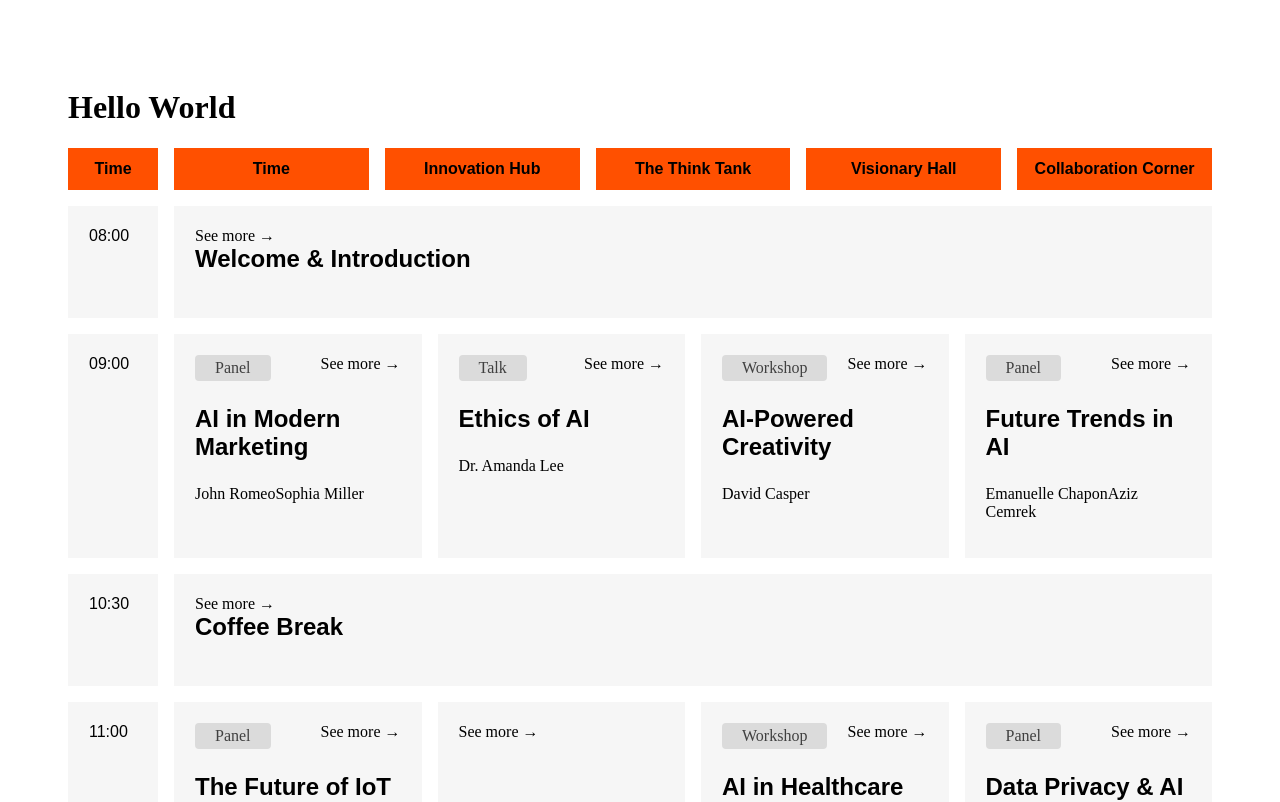
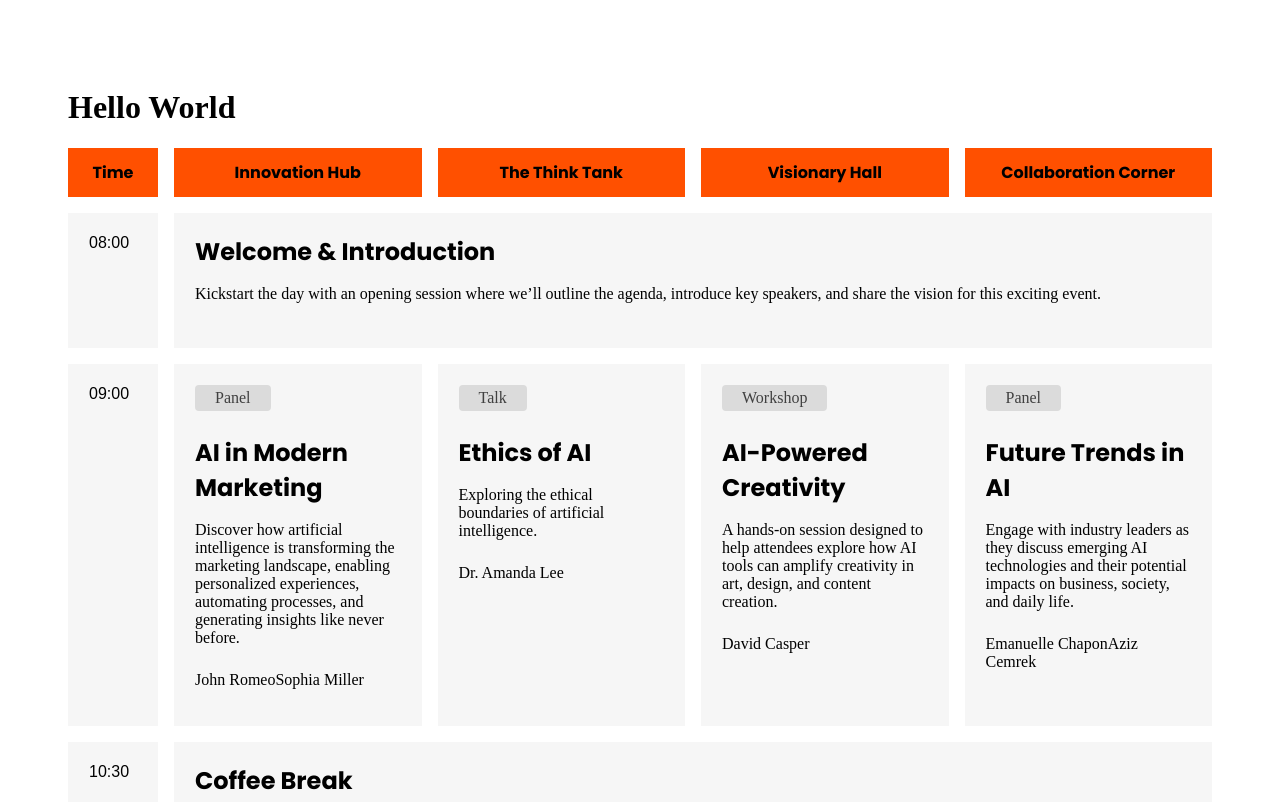
Before and after one commit to MatthiasKaesch/portfolio, a React (Vite) app in the folder event-table/: page / in a window 1280 px wide. Shown: the top 802 px of the page. Built offline with nearby package versions, Linux system fonts and the light colour scheme.

Commit message:
render all data

```diff
--- a/event-table/src/App.css
+++ b/event-table/src/App.css
@@ -1,3 +1,5 @@
+@import url('https://fonts.googleapis.com/css2?family=Poppins:wght@400;700&display=swap');
+
 .wrapper {
   @media (min-width: 1140px) {
     padding: 3.75rem;
@@ -45,7 +47,7 @@
 
 .roomlist_item {
   text-align: center;
-  font-family: CamptonBook, sans-serif;
+  font-family: Poppins, sans-serif;
   font-weight: 700;
   background-color: #ff5000;
 }
@@ -119,15 +121,10 @@
   background-color: #dbdbdb;
 }
 
-.panel_link {
-  margin: 0;
-  font-size: 1rem;
-}
-
 .panel_title {
   margin: 0;
   font-size: 1.5rem;
-  font-family: CamptonBook, sans-serif;
+  font-family: Poppins, sans-serif;
   font-weight: 700;
   text-transform: none;
 }
--- a/event-table/src/App.jsx
+++ b/event-table/src/App.jsx
@@ -16,7 +16,6 @@ function App() {
     <div className="wrapper">
       <h1>Hello World</h1>
       <ul className="list maingrid_rooms" id="rooms">
-        <li className="roomlist_item griditem">Time</li>
         {rooms.map((room) => {
           return <li className="roomlist_item griditem">{room.name}</li>
         })}
--- a/event-table/src/Timeslot.jsx
+++ b/event-table/src/Timeslot.jsx
@@ -8,25 +8,26 @@ const Timeslot = ({ id, time, events }) => {
       {events.map((event) => {
         return (
           <div className="panel_wrapper">
-            <section className="panel_container">
-              <div class="panel_grid">
+            <section
+              className={`panel_container${event.title ? '' : '__empty'}`}
+            >
+              <div className="panel_grid">
                 {event.tag && (
-                  <p class="panel_tag" aria-label="Event type: {{event.type}}">
+                  <p
+                    className="panel_tag"
+                    aria-label="Event type: {{event.type}}"
+                  >
                     {event.tag}
                   </p>
                 )}
-
-                {/*   {% if event.link.url.href %} */}
-                <p class="panel_link">
-                  See more <span aria-hidden="true">→</span>
-                </p>
-                {/*  {% endif %} {% endif %} {% if event.link %} {% endif %} */}
               </div>
 
-              <h3 class="panel_title">{event.title}</h3>
+              <h3 className="panel_title">{event.title}</h3>
+
+              <p>{event.description}</p>
 
               {/*   {% if event.speakers %} */}
-              <p class="panel_speakers">{event.speakers}</p>
+              <p className="panel_speakers">{event.speakers}</p>
               {/*   {% endif %} */}
             </section>
           </div>
```
Also changed, not shown: event-table/src/hubl.html (added, +37 -0 lines).
